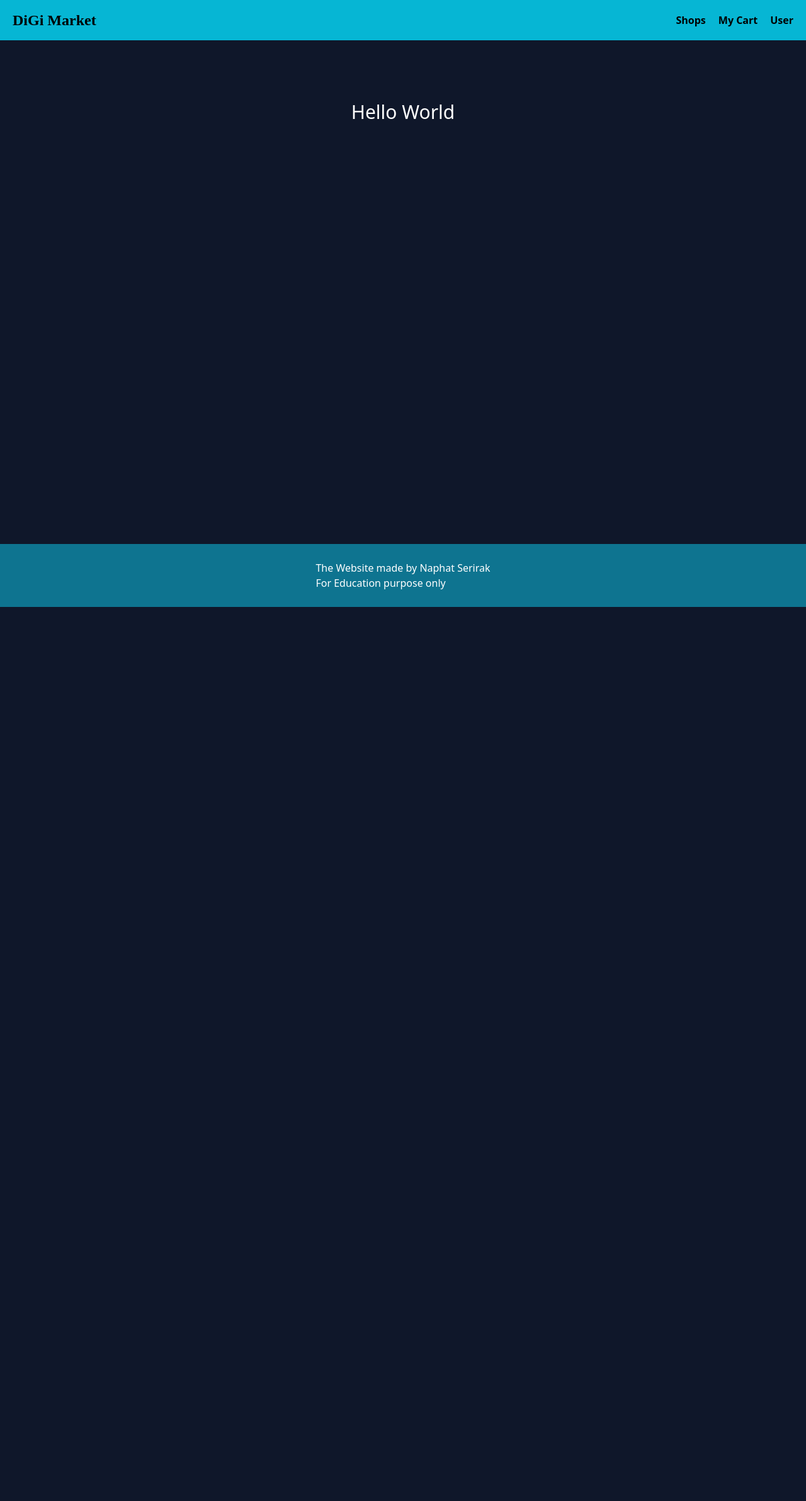
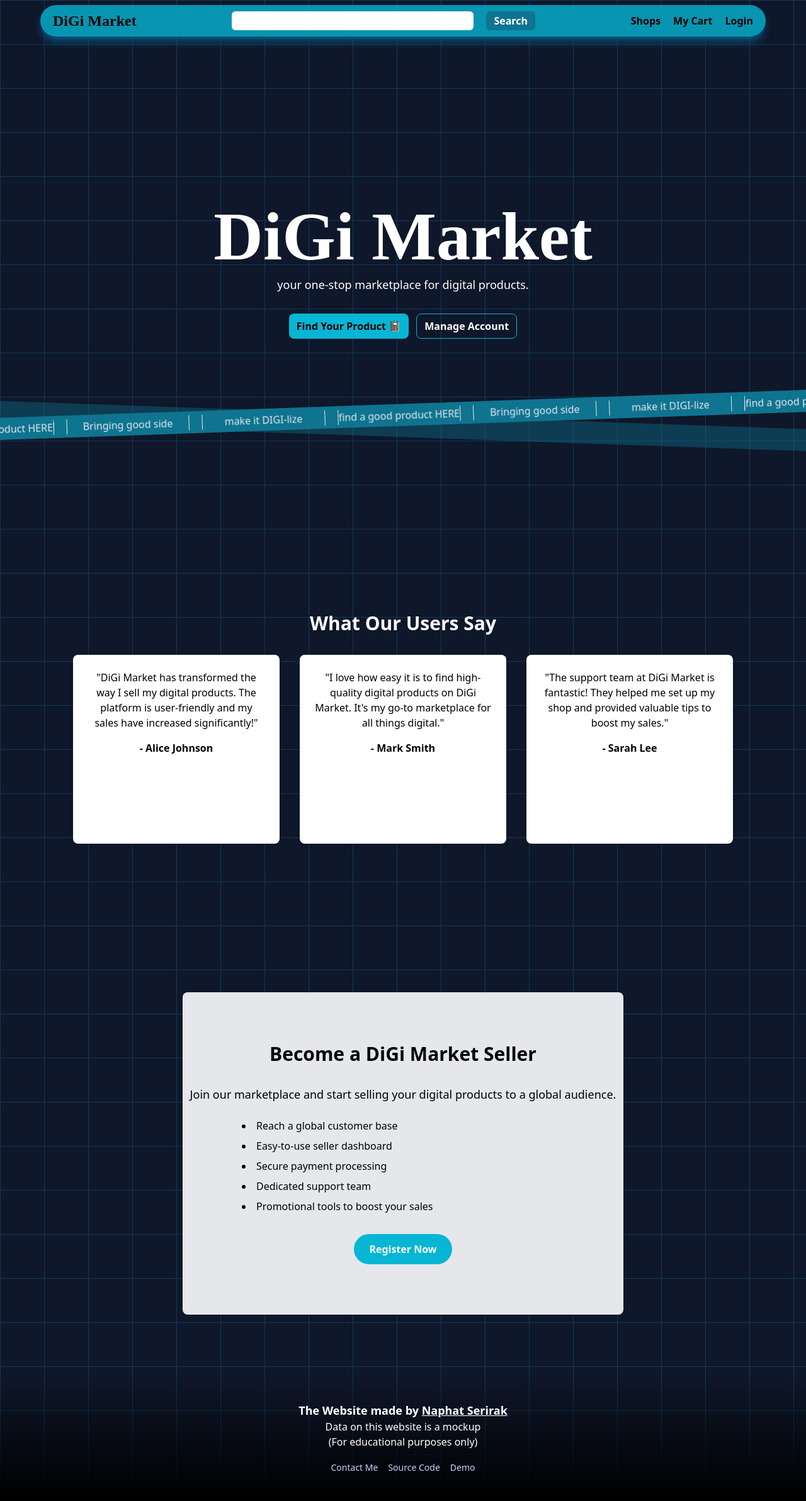
Before and after one commit to neennera/DiGiMarket, a Next.js app: page / in a window 1280 px wide. Shown: the whole page at 63% size. Before the commit the page ends 964 px from the top, so only its background shows below. Built offline with nearby package versions, Linux system fonts and the light colour scheme; no server answers; a web font is replaced by a local one.

Commit message:
add:hero

```diff
--- a/package.json
+++ b/package.json
@@ -6,7 +6,8 @@
     "dev": "next dev",
     "build": "next build",
     "start": "next start",
-    "lint": "next lint"
+    "lint": "next lint",
+    "pretier": "prettier --check --ignore-path .gitignore ."
   },
   "dependencies": {
     "@prisma/client": "^5.15.0",
@@ -25,6 +26,8 @@
     "@types/react": "^18",
     "@types/react-dom": "^18",
     "postcss": "^8",
+    "prettier": "^3.3.2",
+    "prettier-plugin-tailwindcss": "^0.6.4",
     "prisma": "^5.15.0",
     "tailwindcss": "^3.4.1",
     "typescript": "^5"
--- a/src/_components/Footer.tsx
+++ b/src/_components/Footer.tsx
@@ -1,12 +1,39 @@
-import Link from "next/link";
-import React from "react";
+import Link from 'next/link';
+import React from 'react';
 
 export default function Footer() {
   return (
-    <footer className="bottom-0 text-white items-center justify-center w-full h-[100px] bg-primary-dark flex flex-row ">
-      The Website made by Naphat Serirak
-      <br />
-      For Education purpose only
+    <footer className='to-primay-dark flex h-[200px] w-full flex-col items-center justify-center bg-gradient-to-t from-black py-6 text-white'>
+      <div className='text-center'>
+        <p className='text-lg font-semibold'>
+          The Website made by{' '}
+          <a href='#' className='underline hover:text-indigo-200'>
+            Naphat Serirak
+          </a>
+        </p>
+        <p>Data on this website is a mockup</p>
+        <p>(For educational purposes only)</p>
+      </div>
+      <div className='mt-4'>
+        <a
+          href='#'
+          className='mx-2 text-sm text-indigo-200 hover:text-indigo-100 hover:underline'
+        >
+          Contact Me
+        </a>
+        <a
+          href='#'
+          className='mx-2 text-sm text-indigo-200 hover:text-indigo-100 hover:underline'
+        >
+          Source Code
+        </a>
+        <a
+          href='#'
+          className='mx-2 text-sm text-indigo-200 hover:text-indigo-100 hover:underline'
+        >
+          Demo
+        </a>
+      </div>
     </footer>
   );
 }
--- a/src/_components/Header.tsx
+++ b/src/_components/Header.tsx
@@ -1,22 +1,43 @@
-import Link from "next/link";
-import React from "react";
+import Link from 'next/link';
+import React, { useState } from 'react';
+import { headers } from 'next/headers';
+import axios from 'axios';
 
-export default function Header() {
+export default async function Header() {
+  const headerRequest = headers();
+  const userId = JSON.parse(headerRequest.get('userId'));
+  let username = 'Login';
+  try {
+    const res = await axios.get(
+      `${process.env.NEXT_PUBLIC_BASE_URL}/api/user/${userId.userId}`
+    );
+    const user = res.data.data;
+    username = user.username;
+  } catch (error: unknown) {
+    username = 'Login';
+  }
+
   return (
     <nav>
-      <div className="items-center text-black bg-primary text-md font-semibold justify-between w-full py-4 sticky top-0 backdrop-blur-md flex flex-row px-5">
-        <div className="text-2xl font-abril font-semibold">
-          <Link href="/">DiGi Market</Link>
+      <div className='text-md shadow-bl fixed left-1/2 top-2 z-50 flex h-[50px] w-[90vw] -translate-x-1/2 transform flex-row items-center justify-between self-center rounded-full bg-primary bg-opacity-80 px-5 py-3 font-semibold text-black shadow-lg shadow-sky-800 backdrop-blur-sm'>
+        <div className='font-abril text-2xl font-semibold'>
+          <Link href='/'>DiGi Market</Link>
         </div>
-        <div className="flex flex-row space-x-5">
-          <Link href="/shop">
+        <div className='flex flex-row space-x-5'>
+          <input className='h-[30px] w-[30vw] rounded-md bg-white'></input>
+          <div className='flex cursor-pointer items-center justify-center rounded-md bg-primary-dark px-3 text-white'>
+            Search
+          </div>
+        </div>
+        <div className='flex flex-row space-x-5'>
+          <Link href='/shop'>
             <p>Shops</p>
           </Link>
-          <Link href="/cart">
+          <Link href='/cart'>
             <p>My Cart</p>
           </Link>
-          <Link href="/user">
-            <p>User</p>
+          <Link href='/user'>
+            <p className='font-bold'>{username}</p>
           </Link>
         </div>
       </div>
--- a/src/app/(pages)/globals.css
+++ b/src/app/(pages)/globals.css
@@ -2,3 +2,22 @@
 @tailwind base;
 @tailwind components;
 @tailwind utilities;
+
+body {
+    background-image: linear-gradient(#0f395c 1px, transparent 1px),
+                      linear-gradient(90deg, #0f395c 1px, transparent 1px);
+    background-size: 70px 70px; /* Adjust the size of the grid here */
+  }
+
+@keyframes scroll {
+  0% {
+    transform: translateX(100%);
+  }
+  100% {
+    transform: translateX(-100%);
+  }
+}
+
+.scroll-strapline {
+  animation: scroll 20s linear infinite;
+}
--- a/src/app/(pages)/layout.tsx
+++ b/src/app/(pages)/layout.tsx
@@ -1,14 +1,14 @@
-import type { Metadata } from "next";
-import { Inter } from "next/font/google";
-import Header from "@/_components/Header";
-import Footer from "@/_components/Footer";
-import "./globals.css";
+import type { Metadata } from 'next';
+import { Inter } from 'next/font/google';
+import Header from '@/_components/Header';
+import Footer from '@/_components/Footer';
+import './globals.css';
 
-const inter = Inter({ subsets: ["latin"] });
+const inter = Inter({ subsets: ['latin'] });
 
 export const metadata: Metadata = {
-  title: "Create Next App",
-  description: "Generated by create next app",
+  title: 'Create Next App',
+  description: 'Generated by create next app',
 };
 
 export default function RootLayout({
@@ -17,10 +17,10 @@ export default function RootLayout({
   children: React.ReactNode;
 }>) {
   return (
-    <html lang="en">
+    <html lang='en'>
       <body className={`min-h-screen bg-slate-900 text-white`}>
         <Header />
-        <div className="px-5 min-h-[calc(100vh-50px-50px)]">{children}</div>
+        <div className='min-h-[calc(100vh-50px-150px)] px-5'>{children}</div>
         <Footer />
       </body>
     </html>
--- a/src/app/(pages)/page.tsx
+++ b/src/app/(pages)/page.tsx
@@ -1,9 +1,104 @@
-import Image from "next/image";
+import Image from 'next/image';
+import Link from 'next/link';
 
 export default function Home() {
+  const messages = [
+    'find a good product HERE',
+    'Bringing good side',
+    'make it DIGI-lize',
+  ];
+  const scrollingContent = [...messages, ...messages, ...messages];
+
   return (
-    <main className="flex min-h-screen flex-col items-center justify-between p-24">
-      <div className="text-3xl">Hello World</div>
+    <main className='flex flex-col items-center justify-between overflow-hidden p-24'>
+      <div className='flex h-[90vh] flex-col items-center justify-center sm:h-[80vh]'>
+        <h1 className='font-abril text-[6.8rem] font-bold'>DiGi Market</h1>
+        <p className='-mt-5 text-lg'>
+          your one-stop marketplace for digital products.
+        </p>
+        <div className='mt-8 flex space-x-3'>
+          <Link href='/shop'>
+            <button className='h-[40px] cursor-pointer rounded-lg bg-primary px-3 font-semibold text-black hover:bg-primary-dark'>
+              Find Your Product 📓
+            </button>
+          </Link>
+          <Link href='/user'>
+            <button className='h-[40px] cursor-pointer rounded-lg border border-primary px-3 font-semibold text-white hover:border-primary-dark'>
+              Manage Account
+            </button>
+          </Link>
+        </div>
+
+        <div className='absolute -z-20 mt-16 h-full w-full overflow-hidden'>
+          <div className='absolute -left-[15vw] bottom-[22vh] flex h-[35px] w-[150vw] rotate-[-2deg] transform items-center justify-center space-x-5 rounded-xl bg-primary-dark text-center'>
+            {scrollingContent.map((message: string, index: number) => (
+              <div
+                key={index}
+                className='scroll-strapline flex w-[280px] justify-center border-x text-center'
+              >
+                <p className='text-md font-normal text-gray-200'>{message}</p>
+              </div>
+            ))}
+          </div>
+          <div className='absolute -left-10 bottom-[18vh] -z-10 flex h-[35px] w-[150vw] rotate-[2deg] transform items-center justify-center rounded-xl bg-primary-dark text-center opacity-40'></div>
+        </div>
+      </div>
+
+      {/* Testimonials Section */}
+      <section className='py-20'>
+        <div className='mx-auto flex min-h-[85vh] flex-col items-center justify-center text-center'>
+          <h2 className='mb-8 text-3xl font-bold'>What Our Users Say</h2>
+          <div className='grid grid-cols-1 gap-8 text-black md:grid-cols-3'>
+            <div className='h-[300px] rounded-lg bg-white p-6 shadow-md'>
+              <p className='mb-4'>
+                "DiGi Market has transformed the way I sell my digital products.
+                The platform is user-friendly and my sales have increased
+                significantly!"
+              </p>
+              <div className='font-bold'>- Alice Johnson</div>
+            </div>
+            <div className='h-[300px] rounded-lg bg-white p-6 shadow-md'>
+              <p className='mb-4'>
+                "I love how easy it is to find high-quality digital products on
+                DiGi Market. It's my go-to marketplace for all things digital."
+              </p>
+              <div className='font-bold'>- Mark Smith</div>
+            </div>
+            <div className='h-[300px] rounded-lg bg-white p-6 shadow-md'>
+              <p className='mb-4'>
+                "The support team at DiGi Market is fantastic! They helped me
+                set up my shop and provided valuable tips to boost my sales."
+              </p>
+              <div className='font-bold'>- Sarah Lee</div>
+            </div>
+          </div>
+        </div>
+      </section>
+
+      {/* Shop Registration Section */}
+      <section className='rounded-lg bg-gray-200 px-3 py-20 text-black'>
+        <div className='container mx-auto items-center text-center'>
+          <h2 className='mb-8 text-3xl font-bold'>
+            Become a DiGi Market Seller
+          </h2>
+          <p className='mb-6 text-lg'>
+            Join our marketplace and start selling your digital products to a
+            global audience.
+          </p>
+          <ul className='mx-auto max-w-lg list-inside list-disc text-left'>
+            <li className='mb-2'>Reach a global customer base</li>
+            <li className='mb-2'>Easy-to-use seller dashboard</li>
+            <li className='mb-2'>Secure payment processing</li>
+            <li className='mb-2'>Dedicated support team</li>
+            <li className='mb-2'>Promotional tools to boost your sales</li>
+          </ul>
+          <Link href='/user'>
+            <button className='mt-6 rounded-full bg-primary px-6 py-3 font-semibold text-white'>
+              Register Now
+            </button>
+          </Link>
+        </div>
+      </section>
     </main>
   );
 }
```
Also changed, not shown: .prettierrc.json (added), 1 other file (tests, documents, lock files or other folders).
